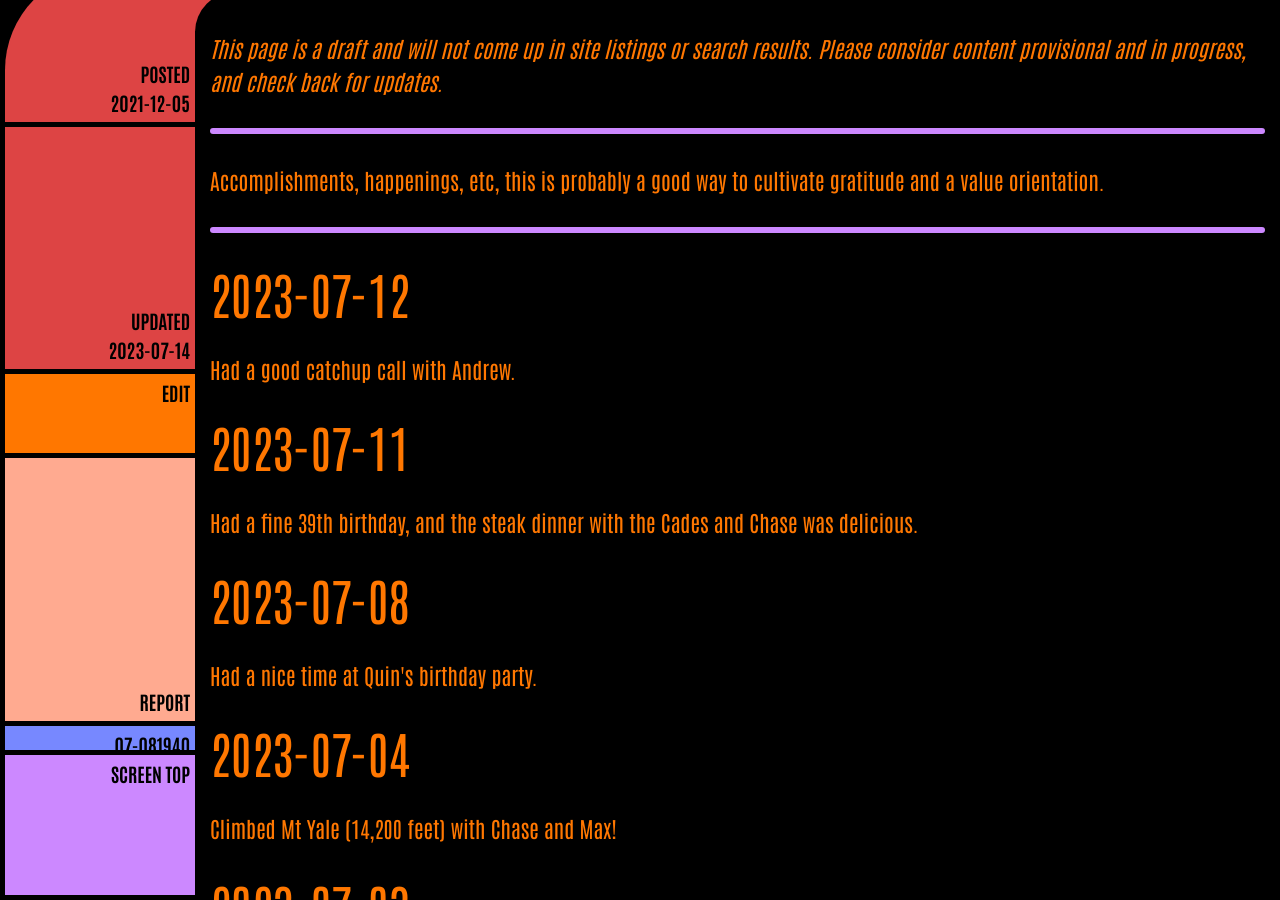
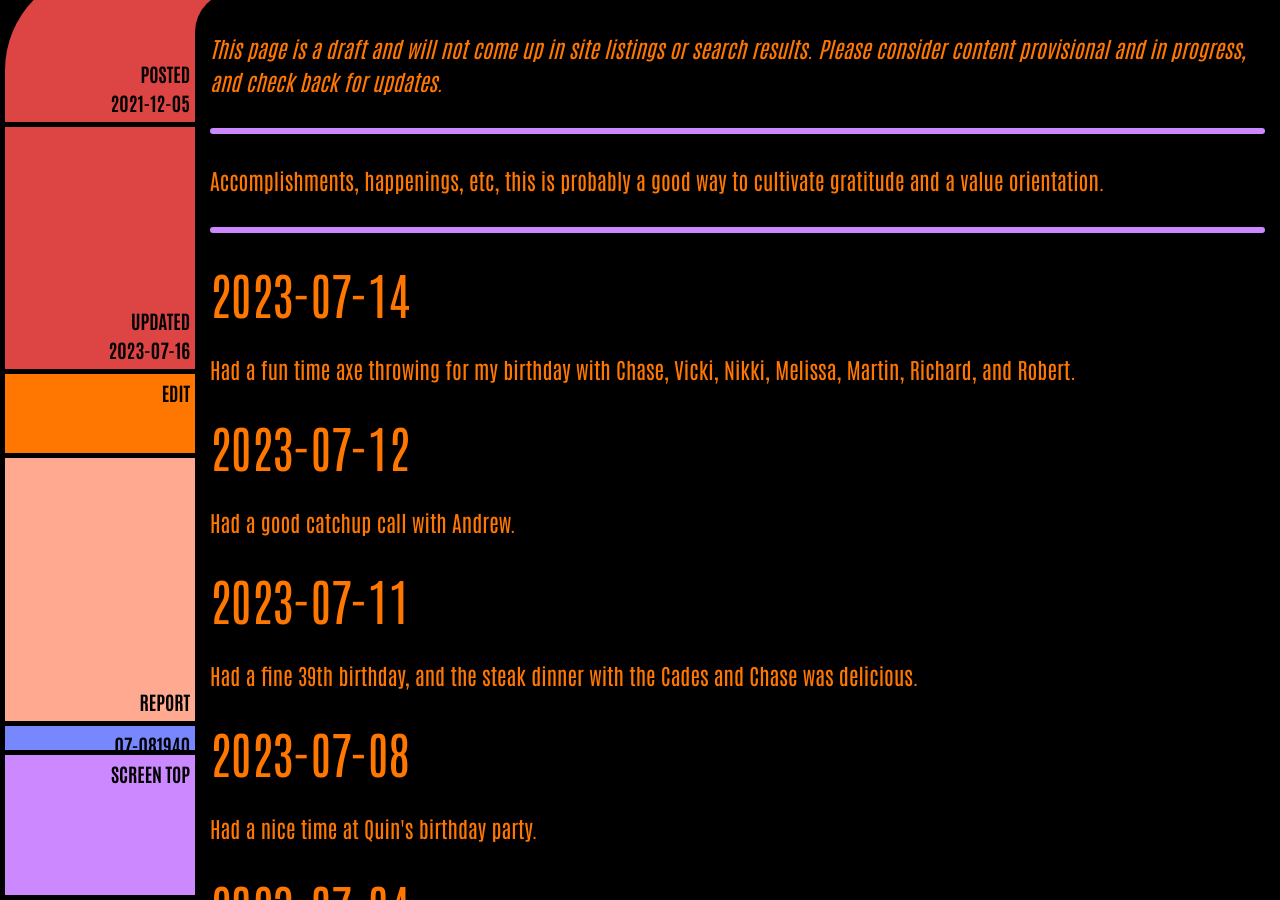
Before and after one commit to ArthurZey/arthurzey.github.io, a Jekyll site: the page built from _pages/one-good-thing.md, in a window 1280 px wide and 900 px high, scrolled down 333 px. Built offline with Jekyll 4.4.1, drawn with Linux system fonts in a browser that asks for light colours.

Commit message:
added 2023-07-14

```diff
--- a/_pages/one-good-thing.md
+++ b/_pages/one-good-thing.md
@@ -2,12 +2,14 @@
 title: One Good Thing
 description: "Accomplishments, happenings, etc, this is probably a good way to cultivate gratitude and a value orientation."
 date: "2021-12-05"
-last_modified_at: "2023-07-14T01:49:25+00:00"
+last_modified_at: "2023-07-16T18:20:34+00:00"
 tags:
   - happenings
   - draft
 sitemap: false
 ---
+## 2023-07-14
+Had a fun time axe throwing for my birthday with Chase, Vicki, Nikki, Melissa, Martin, Richard, and Robert.
 
 ## 2023-07-12
 Had a good catchup call with Andrew.
```
